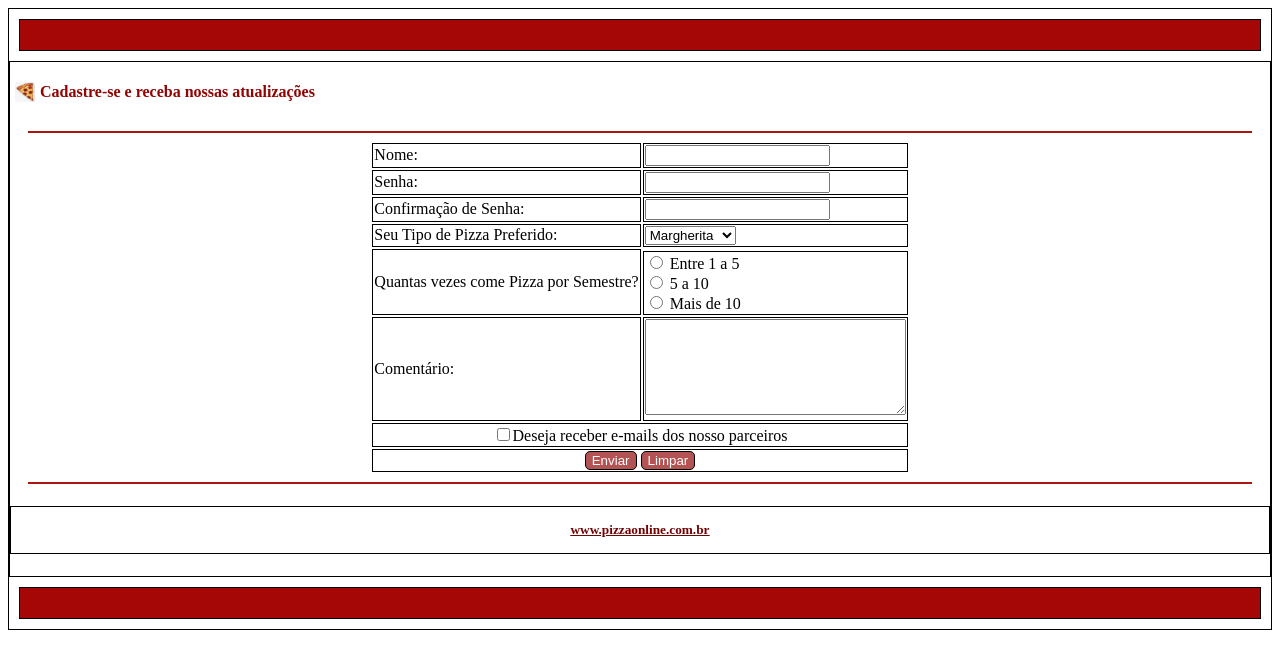
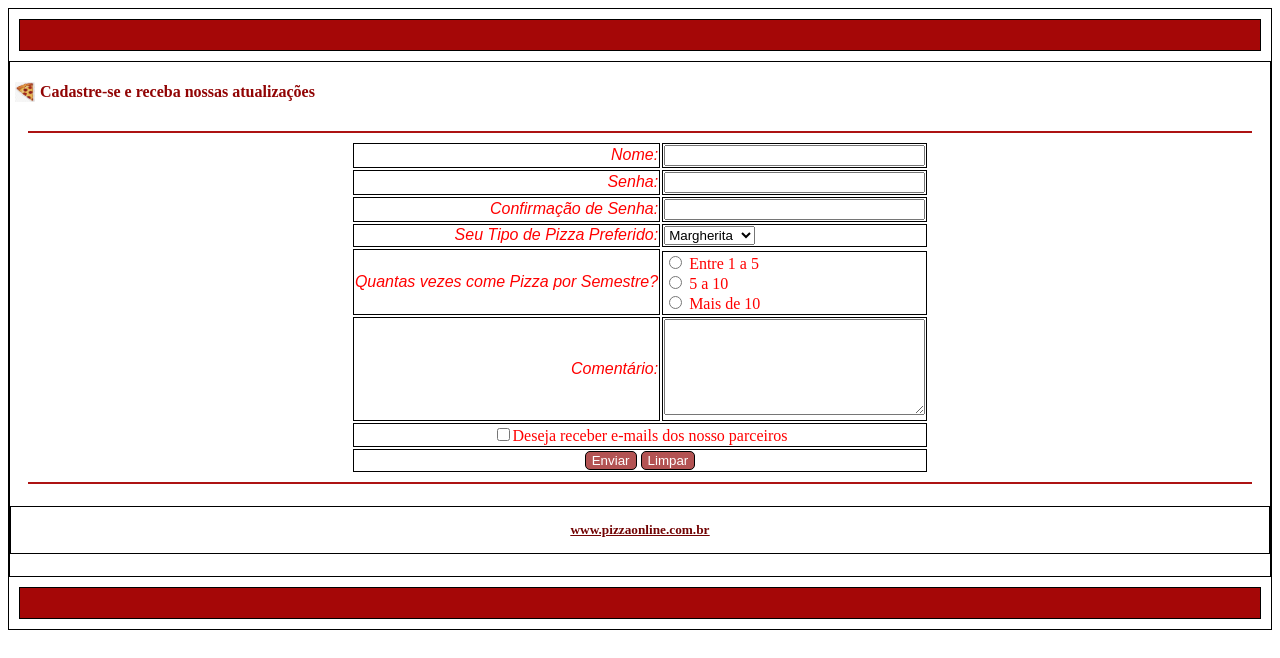
Before and after one commit to SilasMJS/P.W-html-1, a plain HTML site: page index/cadastro.html in a window 1280 px wide. Drawn offline with Linux system fonts and the light colour scheme.

Commit message:
22/03/2024 20:38

```diff
--- a/index/cadastro.html
+++ b/index/cadastro.html
@@ -71,6 +71,9 @@
         .site {
             color: rgb(114, 3, 3);
         }
+        td{
+            color: red;
+        }
 
         h5 {
             text-align: center;
@@ -78,6 +81,16 @@
             padding-top: 15px;
             padding-bottom: 15px;
         }
+        .label , label {
+            text-align: right;
+            font-style: italic;
+            font-family: Arial, Helvetica, sans-serif;
+
+        }
+        input[type="text"], input[type="password"]{
+            width: 97%;
+        }
+
     </style>
 </head>
 
@@ -94,19 +107,19 @@
             <hr>
             <table align="center">
                 <tr>
-                    <td><label for="">Nome:</label> </td>
+                    <td class="label"><label  for="">Nome:</label> </td>
                     <td> <input type="text"> </td>
                 </tr>
                 <tr>
-                    <td><label for="">Senha:</label></td>
+                    <td class="label" ><label for="">Senha:</label></td>
                     <td><input type="password"></td>
                 </tr>
                 <tr>
-                    <td><label for="">Confirmação de Senha:</label></td>
+                    <td class="label" ><label for="">Confirmação de Senha:</label></td>
                     <td><input type="password"></td>
                 </tr>
                 <tr>
-                    <td><label for="">Seu Tipo de Pizza Preferido:</label></td>
+                    <td class="label" ><label for="">Seu Tipo de Pizza Preferido:</label></td>
                     <td><select name="gosto" id="">
                             <option value="mar">Margherita</option>
                             <option value="cala">Calabresa</option>
@@ -116,17 +129,17 @@
                     </td>
                 </tr>
                 <tr>
-                    <td rowspan="2">Quantas vezes come Pizza por Semestre?</td>
+                    <td class="label" rowspan="2">Quantas vezes come Pizza por Semestre?</td>
 
                 </tr>
                 <tr>
-                    <td rowspan="1"><input type="radio" name="op"> Entre 1 a 5 <br>
+                    <td align="left" rowspan="1"><input type="radio" name="op"> Entre 1 a 5 <br>
                         <input type="radio" name="op"> 5 a 10 <br>
                         <input type="radio" name="op"> Mais de 10
                     </td>
                 </tr>
                 <tr>
-                    <td>Comentário:</td>
+                    <td class="label"><label  for="">Comentário:</label></td>
                     <td><textarea name="comentario" id="coment" cols="30" rows="6"></textarea></td>
                 </tr>
                 <tr>
```
